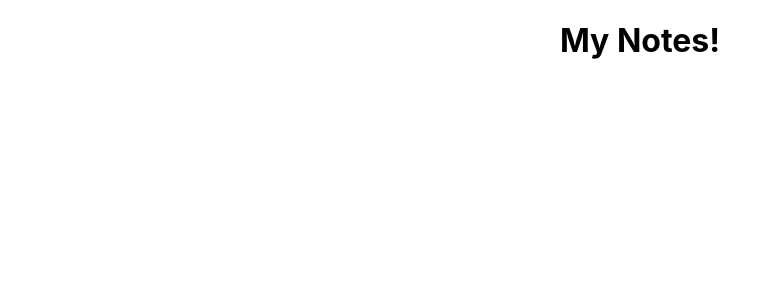
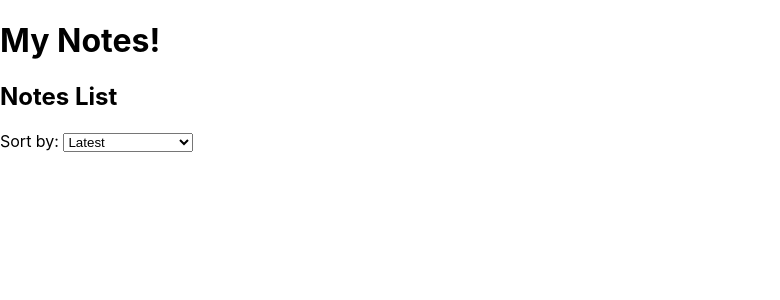
Before and after one commit to nikhathfirdose/MakeANote, a React (Create React App) app: page / in a window 1280 px wide. Shown: the top 300 px of the page, without its empty margins (0-780 px from the left). Built offline with nearby package versions, Linux system fonts and the light colour scheme.

Commit message:
Sorting of notes

```diff
--- a/src/App.css
+++ b/src/App.css
@@ -1,38 +1,3 @@
-.App {
-  text-align: center;
+.body {
+  margin: 0;
 }
-
-.App-logo {
-  height: 40vmin;
-  pointer-events: none;
-}
-
-@media (prefers-reduced-motion: no-preference) {
-  .App-logo {
-    animation: App-logo-spin infinite 20s linear;
-  }
-}
-
-.App-header {
-  background-color: #282c34;
-  min-height: 100vh;
-  display: flex;
-  flex-direction: column;
-  align-items: center;
-  justify-content: center;
-  font-size: calc(10px + 2vmin);
-  color: white;
-}
-
-.App-link {
-  color: #61dafb;
-}
-
-@keyframes App-logo-spin {
-  from {
-    transform: rotate(0deg);
-  }
-  to {
-    transform: rotate(360deg);
-  }
-}
--- a/src/App.js
+++ b/src/App.js
@@ -1,7 +1,7 @@
 import React from "react";
-import logo from "./logo.svg";
+import NoteList from "./components/notes-list";
 import "./App.css";
-import firebase from "./firebase";
+// import firebase from "./firebase";
 
 //this adds a "notes" data into firebase
 // firebase
@@ -17,6 +17,7 @@ function App() {
   return (
     <div className="App">
       <h1>My Notes!</h1>
+      <NoteList />
     </div>
   );
 }
--- /dev/null
+++ b/src/components/notes-list.js
@@ -0,0 +1,19 @@
+import React from "react";
+
+function NoteList() {
+  return (
+    <div>
+      <h2>Notes List</h2>
+      <div>
+        <label>Sort by: </label>
+        <select>
+          <option>Latest</option>
+          <option>Alphabetical order</option>
+          <option>Disable Sort</option>
+        </select>
+      </div>
+    </div>
+  );
+}
+
+export default NoteList;
```
